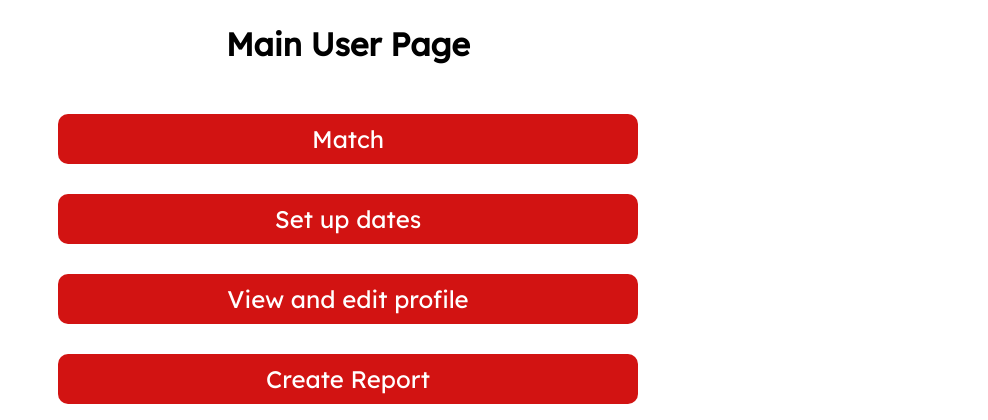
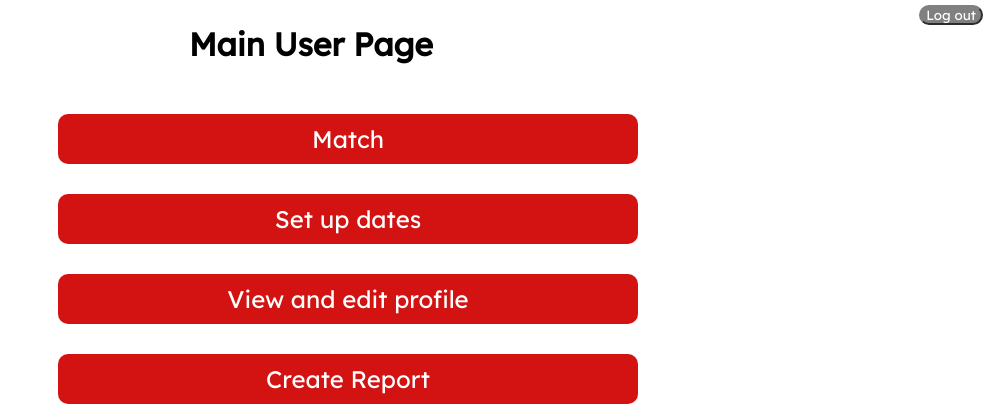
Before and after one commit to robert-gabriel-gaube/ByteMyHeart, a Django app: template application/templates/application/main_page_users.html in a window 1280 px wide. Shown: the top 420 px of the page, without its empty margins (292-1280 px from the left). Run offline with Django 4.2, Linux system fonts and the light colour scheme; the template is opened without the code that fills it, so the values that code supplies are empty.

Commit message:
BYT-85 Log out button

```diff
--- a/application/templates/application/main_page_users.html
+++ b/application/templates/application/main_page_users.html
@@ -35,9 +35,26 @@
                 color: white;
                 font-size: 1.5em;
             }
+            .option{
+            background-color: gray;
+            border-radius: 10px;
+            color: white;
+            orientation: right;
+            border-color: gray;
+            margin: 5px;
+            }
+            #left {
+                float: left;
+                width: 5%;
+            }
+            #right {
+                float: right;
+                width: 5%;
+            }
         </style>
     </head>
     <body>
+        <button class="option" id="right"onclick="location.href='/login'">Log out</button>
         <div id="header">
             <h1>Main User Page</h1>
         </div>
```
